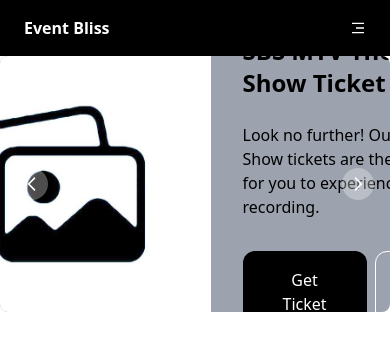
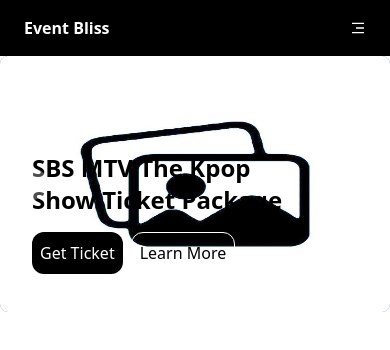
Before and after one commit to eaglementality/events-mgr, a React (Vite) app in the folder frontend/: page / in a window 390 px wide. Shown: the top 350 px of the page. Built offline with nearby package versions, Linux system fonts and the light colour scheme.

Commit message:
carousel responsiveness

```diff
--- a/frontend/src/Pages/Landingpage/components/HeaderSection.tsx
+++ b/frontend/src/Pages/Landingpage/components/HeaderSection.tsx
@@ -43,14 +43,14 @@
         </nav>
         <section className="h-full w-full">
           <Carousel className="mobile:h-64 desktop:h-[720px] tablet:h-[720px] laptop:h-[720px]">
-            <div className="flex h-full items-center justify-center bg-gray-400 dark:bg-gray-700 dark:text-white space-x-8">
-              <img src={noImage} alt="" className="h-[20rem] w-[20rem] rounded-lg"/>
-              <div className="w-[30rem] ">
-                <h3 className="text-2xl font-bold mb-6">{`SBS MTV The Kpop Show Ticket  Package`}</h3>
-                <p className="mb-8">{`Look no further! Our SBS The Show tickets are the simplest way for you to experience a live Kpop recording.`}</p>
+            <div className="flex h-full items-center justify-center bg-gray-400 dark:bg-gray-700 dark:text-white space-x-8 mobile:block desktop:flex tablet:flex laptop:flex">
+              <img src={noImage} alt="" className="h-[20rem] w-[20rem] rounded-lg mobile:w-full mobile:h-[16rem] desktop:w-[20rem] desktop:h-[20rem] laptop:w-[20rem] laptop:h-[20rem] tablet:w-[20rem] tablet:h-[20rem]"/>
+              <div className="w-[30rem] mobile:w-[17rem] mobile:-mt-[10rem]  desktop:w-[30rem] desktop:-mt-0 laptop:w-[30rem] laptop:-mt-0 tablet:w-[20rem] tablet:-mt-0">
+                <h3 className="text-2xl font-bold mb-6 mobile:mb-4 desktop:mb-6 ">{`SBS MTV The Kpop Show Ticket  Package`}</h3>
+                <p className="mb-8 mobile:hidden desktop:block laptop:block tablet:block">{`Look no further! Our SBS The Show tickets are the simplest way for you to experience a live Kpop recording.`}</p>
                 <div className="flex space-x-2">
-                  <button className="py-4 px-10  bg-black text-white rounded-xl">{`Get Ticket`}</button>
-                  <button className="py-4 px-10  border border-white rounded-xl">{`Learn More`}</button>
+                  <button className="py-4 px-10  bg-black text-white rounded-xl mobile:p-2 desktop:py-4 desktop:px-10 laptop:py-4 laptop:px-10 tablet:px-8 tablet:py-4">{`Get Ticket`}</button>
+                  <button className="py-4 px-10  border border-white rounded-xl mobile:p-2 desktop:py-4 desktop:px-10 laptop:py-4 laptop:px-10 tablet:px-8 tablet:py-4">{`Learn More`}</button>
                 </div>
               </div>
             </div>
```
